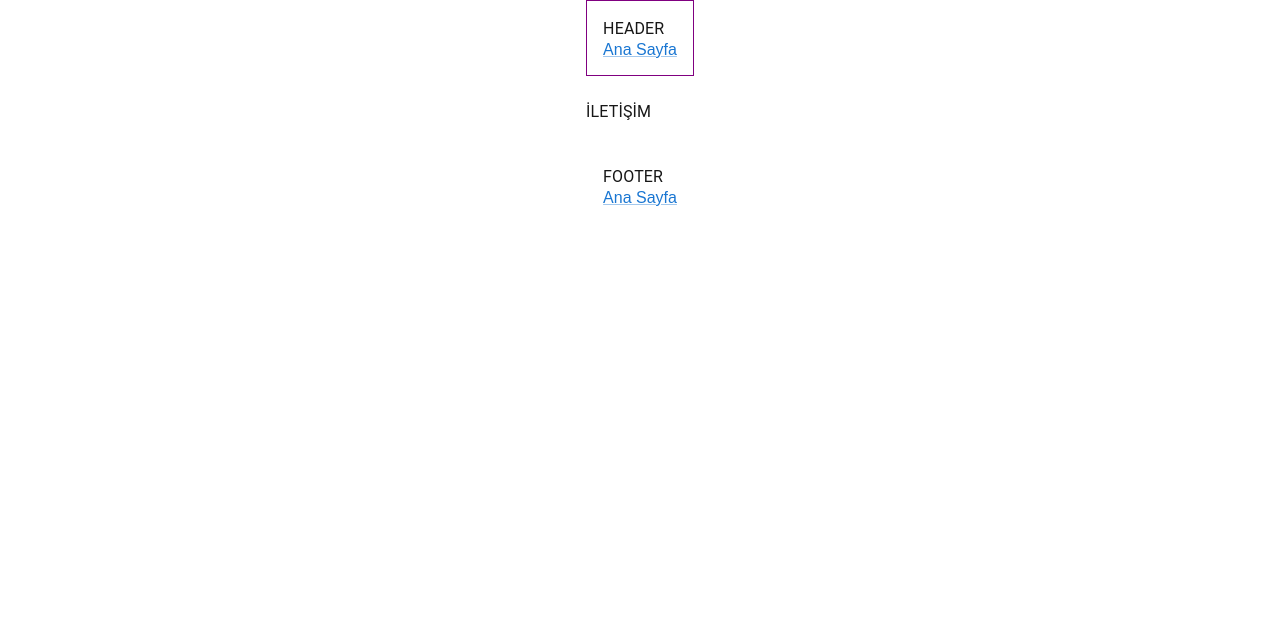
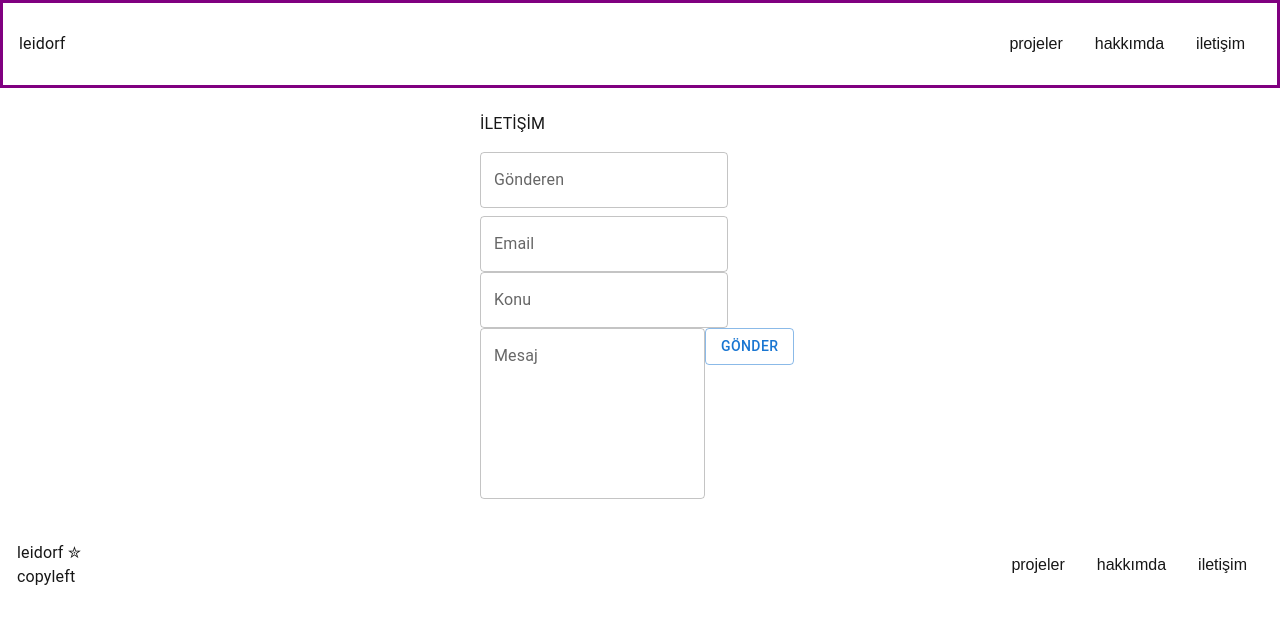
Before and after one commit to leidorf/frontend-tasks, a Next.js app in the folder website/: page /contact in a window 1280 px wide. Shown: the top 624 px of the page. Built offline with nearby package versions, Linux system fonts and the light colour scheme.

Commit message:
website v0.4

```diff
--- /dev/null
+++ b/website/components/ContactForm.js
@@ -0,0 +1,58 @@
+import { sendEmail } from "@/utils/send-email";
+import { Button, TextField } from "@mui/material";
+import { useForm } from "react-hook-form";
+
+const ContactForm = () => {
+  const { register, reset, handleSubmit } = useForm();
+
+  const Submit = (data) => {
+    sendEmail(data);
+    reset();
+  };
+
+  return (
+    <>
+      <form onSubmit={handleSubmit(Submit)}>
+        <TextField
+          type="text"
+          id="name"
+          label="Gönderen"
+          placeholder="Deniz Yılmaz"
+          margin="normal"
+          {...register("name", { required: true })}
+        />
+        <TextField
+          type="email"
+          id="email"
+          label="Email"
+          placeholder="dnzyilmaz@email.com"
+          {...register("email", { required: true })}
+        />
+        <TextField
+          type="text"
+          id="subject"
+          label="Konu"
+          placeholder="Hal/hatır sorgu"
+          {...register("subject", { required: true })}
+        />
+        <TextField
+          type="text"
+          id="message"
+          label="Mesaj"
+          placeholder="Merhabalar, kodlarınızı ailecek severek okuyoruz..."
+          multiline
+          rows={6}
+          {...register("message", { required: true })}
+        />
+        <Button
+          type="submit"
+          variant="outlined"
+        >
+          Gönder
+        </Button>
+      </form>
+    </>
+  );
+};
+
+export default ContactForm;
--- a/website/components/layout/Footer.js
+++ b/website/components/layout/Footer.js
@@ -1,11 +1,42 @@
-import { Typography, Link, Box } from "@mui/material";
+import { Typography, List, Box, ListItem } from "@mui/material";
 
 const Footer = () => {
   return (
     <>
-      <Box sx={{ mt: 3, p: 2, border: "white 1px solid" }}>
-        <Typography>FOOTER</Typography>
-        <Link href="/">Ana Sayfa</Link>
+      <Box
+        sx={{ mt: 3, p: 2, border: "white 1px solid", display: "flex", justifyContent: "space-between", alignItems: "center" }}
+      >
+        <Box>
+          <Typography
+            component="a"
+            href="/"
+          >
+            leidorf ✮
+          </Typography>
+          <Typography>copyleft</Typography>
+        </Box>
+        <Box>
+          <List sx={{ display: "flex" }}>
+            <ListItem
+              component="a"
+              href="/projects"
+            >
+              projeler
+            </ListItem>
+            <ListItem
+              component="a"
+              href="/about"
+            >
+              hakkımda
+            </ListItem>
+            <ListItem
+              component="a"
+              href="/contact"
+            >
+              iletişim
+            </ListItem>
+          </List>
+        </Box>
       </Box>
     </>
   );
--- a/website/components/layout/Header.js
+++ b/website/components/layout/Header.js
@@ -1,14 +1,53 @@
-import { Typography, Link, Box } from "@mui/material";
+import { Typography, Box, List, ListItem } from "@mui/material";
+import { useState } from "react";
 
 const Header = () => {
+  const [menuOpen, setMenuOpen] = useState(false);
+
+  const toggleMenu = () => {
+    setMenuOpen(!menuOpen);
+  };
+
   return (
     <>
       <Box
-        fullwidth
-        sx={{ mb: 3, p: 2, border: "purple 1px solid" }}
+        sx={{
+          mb: 3,
+          p: 2,
+          display: "flex",
+          justifyContent: "space-between",
+          alignItems: "center",
+          border: "purple 3px solid",
+        }}
       >
-        <Typography>HEADER</Typography>
-        <Link href="/">Ana Sayfa</Link>
+        <Typography
+          component="a"
+          href="/"
+        >
+          leidorf
+        </Typography>
+        <Box sx={{}} >
+          <List sx={{ display: "flex" }}>
+            <ListItem
+              component="a"
+              href="/projects"
+            >
+              projeler
+            </ListItem>
+            <ListItem
+              component="a"
+              href="/about"
+            >
+              hakkımda
+            </ListItem>
+            <ListItem
+              component="a"
+              href="/contact"
+            >
+              iletişim
+            </ListItem>
+          </List>
+        </Box>
       </Box>
     </>
   );
--- a/website/components/layout/Layout.js
+++ b/website/components/layout/Layout.js
@@ -1,29 +1,28 @@
-import { Grid2 } from "@mui/material";
 import Header from "./Header";
 import Footer from "./Footer";
 import PageHead from "./PageHead";
+import Grid from "@mui/material/Grid2";
+import { Box } from "@mui/material";
 
 const Layout = ({ children }) => {
   return (
     <>
-      <Grid2
+      <Grid
         container
-        justifyContent={"center"}
-        sx={{ minHeight: "100vh" }}
+        direction="column"
+        alignItems="center"
       >
-        <Grid2
-          item
-          xs={12}
-          sm={6}
-          md={4}
-          lg={3}
-        >
+        <Grid size={{ xs: 12 }}>
           <PageHead />
           <Header />
-          <main>{children}</main>
+        </Grid>
+        <Grid size={{ xs: 12, sm: 6, md: 4, lg: 3 }}>
+          <Box component="main">{children}</Box>
+        </Grid>
+        <Grid size={{ xs: 12 }}>
           <Footer />
-        </Grid2>
-      </Grid2>
+        </Grid>
+      </Grid>
     </>
   );
 };
--- a/website/package.json
+++ b/website/package.json
@@ -14,6 +14,7 @@
     "@mui/material": "^6.4.5",
     "next": "15.1.7",
     "react": "^19.0.0",
-    "react-dom": "^19.0.0"
+    "react-dom": "^19.0.0",
+    "react-hook-form": "^7.54.2"
   }
 }
--- a/website/pages/contact.js
+++ b/website/pages/contact.js
@@ -1,3 +1,4 @@
+import ContactForm from "@/components/ContactForm";
 import Layout from "@/components/layout/Layout";
 import PageHead from "@/components/layout/PageHead";
 import { Typography } from "@mui/material";
@@ -8,6 +9,7 @@ export default function Contact() {
       <Layout>
         <PageHead headTitle={"İletişim"}></PageHead>
         <Typography>İLETİŞİM</Typography>
+        <ContactForm />
       </Layout>
     </>
   );
--- a/website/styles/globals.css
+++ b/website/styles/globals.css
@@ -5,7 +5,7 @@
 
 @media (prefers-color-scheme: dark) {
   :root {
-    --background: #0a0a0a;
+    --background: #5a3333;
     --foreground: #ededed;
   }
 }
--- /dev/null
+++ b/website/utils/send-email.js
@@ -0,0 +1,17 @@
+export async function sendEmail(data) {
+  const json = JSON.stringify({ ...data, access_key: "5f38275f-3266-4fd7-aa78-27b6b436a108" });
+
+  const response = await fetch("https://api.web3forms.com/submit", {
+    method: "POST",
+    headers: {
+      "Content-Type": "application/json",
+      Accept: "application/json",
+    },
+    body: json,
+  });
+
+  const result = await response.json();
+  if (!result.succes) {
+    console.error(result);
+  }
+}
```
Also changed, not shown: 1 other file (tests, documents, lock files or other folders).
